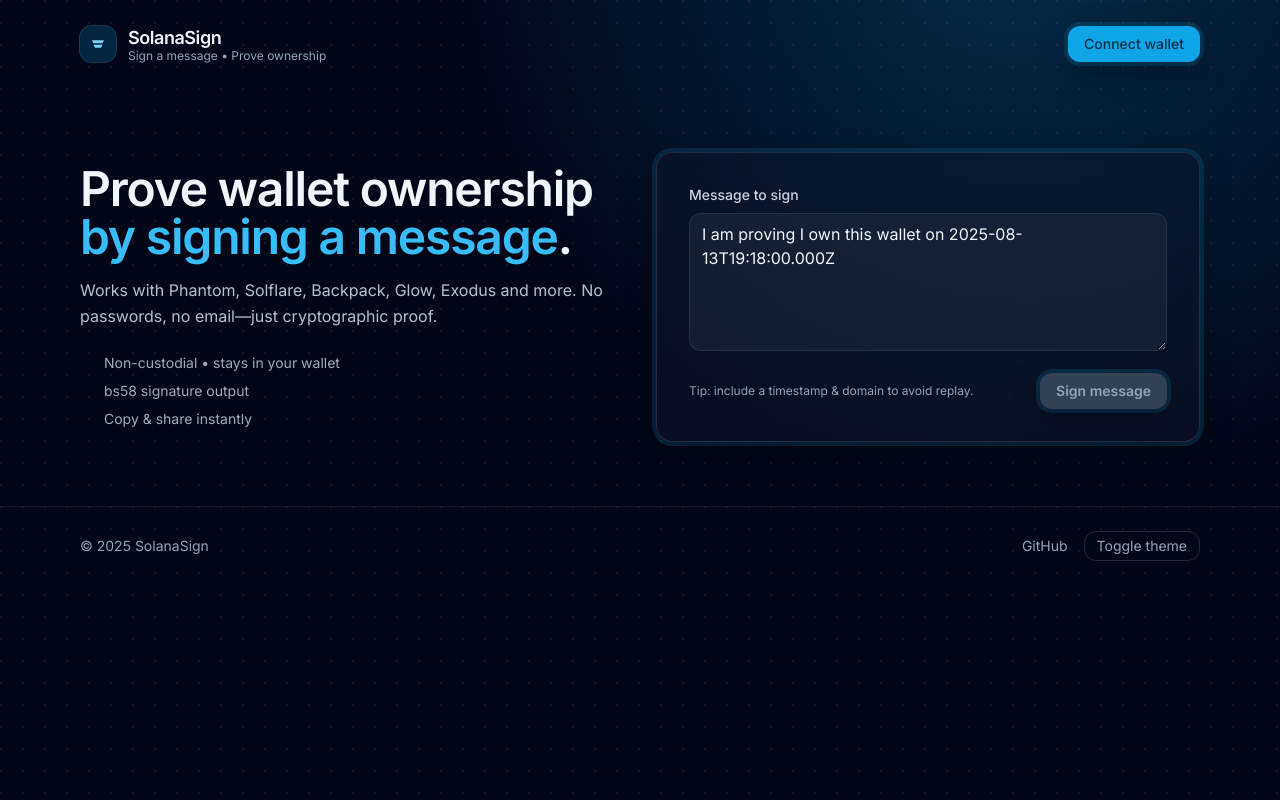
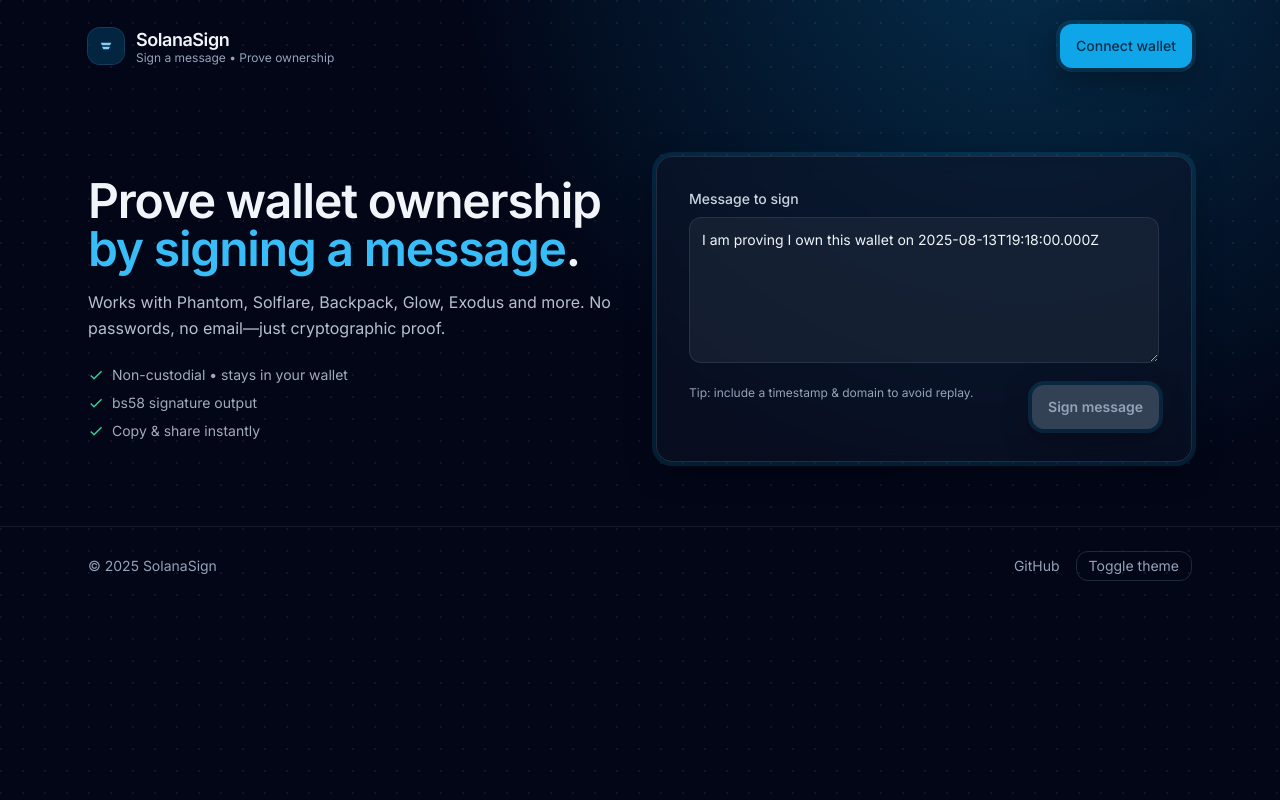
Before and after one commit to mjukilo/solanasign.io, a React (Vite) app: page / in a window 1280 px wide. Built offline with nearby package versions, Linux system fonts and the light colour scheme; the HTML template or start-up script is replaced by a standard one.

Commit message:
Update App.tsx

```diff
--- a/src/App.tsx
+++ b/src/App.tsx
@@ -1,25 +1,84 @@
 import { useState } from "react";
 import bs58 from "bs58";
-import { WALLETS, WalletId, connectWalletById, disconnectProvider } from "./wallets";
+import { WalletPicker } from "./WalletPicker";
+import { connectWalletById, disconnectProvider, WalletId } from "./wallets";
 
+/* --- Icônes inline --- */
+function CheckIcon(props: React.SVGProps<SVGSVGElement>) {
+  return (
+    <svg viewBox="0 0 24 24" aria-hidden="true" {...props}>
+      <path fill="currentColor" d="M9 16.2 4.8 12l-1.4 1.4L9 19 21 7l-1.4-1.4z" />
+    </svg>
+  );
+}
+function ClipboardIcon(props: React.SVGProps<SVGSVGElement>) {
+  return (
+    <svg viewBox="0 0 24 24" aria-hidden="true" {...props}>
+      <path fill="currentColor" d="M16 4h-1a2 2 0 0 0-4 0H10a2 2 0 0 0-2 2v1H7a2 2 0 0 0-2 2v9a2 2 0 0 0 2 2h10a2 2 0 0 0 2-2V9a2 2 0 0 0-2-2h-1V6a2 2 0 0 0-2-2zm-3 0a1 1 0 0 1 1 1v1h-2V5a1 1 0 0 1 1-1z" />
+    </svg>
+  );
+}
+function ExternalIcon(props: React.SVGProps<SVGSVGElement>) {
+  return (
+    <svg viewBox="0 0 24 24" aria-hidden="true" {...props}>
+      <path fill="currentColor" d="M14 3h7v7h-2V6.41l-9.29 9.3-1.42-1.42 9.3-9.29H14V3zM5 5h6v2H7v10h10v-4h2v6H5V5z" />
+    </svg>
+  );
+}
+function LogoMark(props: React.SVGProps<SVGSVGElement>) {
+  return (
+    <svg viewBox="0 0 24 24" aria-hidden="true" {...props}>
+      <path fill="currentColor" d="M4 7h16l-2 4H6l-2-4zm2 6h12l-2 4H8l-2-4z" />
+    </svg>
+  );
+}
+
+/* --- UI utils --- */
 function Copy({ text }: { text: string }) {
   const [ok, setOk] = useState(false);
   return (
     <button
-      onClick={async () => { await navigator.clipboard.writeText(text); setOk(true); setTimeout(()=>setOk(false), 1200); }}
+      aria-label="Copy signature to clipboard"
+      onClick={async () => {
+        await navigator.clipboard.writeText(text);
+        setOk(true);
+        setTimeout(() => setOk(false), 1200);
+      }}
       className="inline-flex items-center gap-2 rounded-xl border border-slate-700/60 bg-slate-800/60 px-3 py-2 text-sm hover:bg-slate-800 transition"
       title="Copy to clipboard"
     >
-      <span className="i-lucide-clipboard h-4 w-4" />
+      <ClipboardIcon className="h-4 w-4" />
       {ok ? "Copied!" : "Copy"}
     </button>
   );
 }
+function MobileActionBar({ disabled, onSign }: { disabled: boolean; onSign: () => void }) {
+  return (
+    <div
+      className="fixed inset-x-0 bottom-0 z-50 border-t border-slate-800/70 bg-slate-950/85 backdrop-blur supports-[backdrop-filter]:bg-slate-950/60 md:hidden"
+      style={{ paddingBottom: "env(safe-area-inset-bottom)" }}
+    >
+      <div className="mx-auto max-w-6xl px-4 py-3">
+        <button
+          onClick={onSign}
+          disabled={disabled}
+          className={`w-full rounded-xl px-4 py-3 text-sm font-semibold transition ${
+            disabled ? "bg-slate-700 text-slate-400 cursor-not-allowed" : "bg-sky-500 text-sky-950 hover:bg-sky-400"
+          }`}
+        >
+          {disabled ? "Ready to sign…" : "Sign message"}
+        </button>
+      </div>
+    </div>
+  );
+}
 
+/* --- App (custom modal flow) --- */
 export default function App() {
+  const [pickerOpen, setPickerOpen] = useState(false);
+  const [connectedWith, setConnectedWith] = useState<WalletId | null>(null);
   const [provider, setProvider] = useState<any>(null);
   const [pubkey, setPubkey] = useState<string | null>(null);
-  const [pickerOpen, setPickerOpen] = useState(false);
 
   const [msg, setMsg] = useState("I am proving I own this wallet on " + new Date().toISOString());
   const [sig, setSig] = useState<string | null>(null);
@@ -27,16 +86,18 @@ export default function App() {
 
   const connected = !!provider && !!pubkey;
   const disabled = !connected || !msg.trim() || busy;
+  const shortKey = pubkey ?? undefined;
 
-  async function pickWallet(id: WalletId) {
-    setPickerOpen(false);
+  async function handlePick(id: WalletId) {
     try {
       const res = await connectWalletById(id);
-      if (!res) return; // redirection install si non détecté
+      if (!res) return; // redirigé vers install
       setProvider(res.provider);
       setPubkey(res.publicKey);
+      setConnectedWith(id);
+      setPickerOpen(false);
     } catch {
-      // utilisateur a annulé : on ignore
+      // ignore
     }
   }
 
@@ -44,6 +105,7 @@ export default function App() {
     await disconnectProvider(provider);
     setProvider(null);
     setPubkey(null);
+    setConnectedWith(null);
   }
 
   async function sign() {
@@ -52,19 +114,20 @@ export default function App() {
       return;
     }
     if (!provider?.signMessage) {
-      alert("This wallet does not support signMessage.");
+      alert("Ce wallet ne supporte pas signMessage.");
       return;
     }
     setBusy(true);
     setSig(null);
     try {
       const encoded = new TextEncoder().encode(msg);
+      // certains wallets renvoient directement Uint8Array, d'autres { signature }
       const res: any = await provider.signMessage(encoded, "utf8").catch(() => provider.signMessage(encoded));
       const raw: Uint8Array = res?.signature ?? res;
       setSig(bs58.encode(raw));
     } catch (e) {
       console.error(e);
-      alert("Signature cancelled or failed.");
+      alert("Signature annulée ou échouée.");
     } finally {
       setBusy(false);
     }
@@ -72,7 +135,7 @@ export default function App() {
 
   return (
     <div className="min-h-screen relative overflow-hidden">
-      {/* Fond */}
+      {/* Background */}
       <div className="pointer-events-none absolute inset-0">
         <div className="absolute inset-0 bg-[radial-gradient(60rem_60rem_at_80%_-10%,rgba(14,165,233,.25),transparent_60%)]" />
         <div className="absolute inset-0 bg-grid bg-[length:22px_22px]" />
@@ -80,35 +143,35 @@ export default function App() {
 
       {/* Header */}
       <header className="relative z-10">
-        <div className="mx-auto max-w-6xl px-4 py-6 flex items-center justify-between">
+        <div className="mx-auto max-w-6xl px-4 sm:px-6 py-4 sm:py-6 flex items-center justify-between gap-3">
           <a href="/" className="flex items-center gap-3">
             <div className="h-9 w-9 rounded-xl bg-sky-500/20 ring-1 ring-sky-400/30 backdrop-blur flex items-center justify-center">
-              <svg width="18" height="18" viewBox="0 0 24 24" className="text-sky-300">
-                <path fill="currentColor" d="M4 7h16l-2 4H6l-2-4zm2 6h12l-2 4H8l-2-4z"/>
-              </svg>
+              <LogoMark className="h-4 w-4 text-sky-300" />
             </div>
             <div>
               <p className="text-lg font-semibold tracking-tight">SolanaSign</p>
               <p className="text-xs text-slate-400 -mt-1">Sign a message • Prove ownership</p>
             </div>
           </a>
-          <div className="flex items-center gap-3">
-            {connected ? (
-              <span className="text-xs rounded-full bg-emerald-400/10 border border-emerald-400/30 px-3 py-1 text-emerald-300">
-                {pubkey?.slice(0,4)}…{pubkey?.slice(-4)}
+
+          <div className="flex items-center gap-3 w-full max-w-[60%] justify-end">
+            {connected && shortKey && (
+              <span className="max-w-[40vw] truncate text-xs rounded-full bg-emerald-400/10 border border-emerald-400/30 px-3 py-1 text-emerald-300">
+                {shortKey.slice(0, 4)}…{shortKey.slice(-4)}
               </span>
-            ) : null}
+            )}
+
             {!connected ? (
               <button
                 onClick={() => setPickerOpen(true)}
-                className="rounded-xl px-4 py-2 text-sm font-medium bg-sky-500 text-sky-950 hover:bg-sky-400 transition shadow-glow"
+                className="w-full md:w-auto rounded-xl px-4 py-3 text-sm font-medium bg-sky-500 text-sky-950 hover:bg-sky-400 transition shadow-glow"
               >
                 Connect wallet
               </button>
             ) : (
               <button
                 onClick={disconnect}
-                className="rounded-xl px-4 py-2 text-sm font-medium bg-slate-700 text-slate-200 hover:bg-slate-600 transition"
+                className="w-full md:w-auto rounded-xl px-4 py-3 text-sm font-medium bg-slate-700 text-slate-200 hover:bg-slate-600 transition"
               >
                 Disconnect
               </button>
@@ -117,40 +180,57 @@ export default function App() {
         </div>
       </header>
 
-      {/* Hero + Card */}
+      {/* Main */}
       <main className="relative z-10">
-        <section className="mx-auto max-w-6xl px-4 py-10 md:py-16">
-          <div className="grid md:grid-cols-2 gap-8 items-stretch">
+        <section className="mx-auto max-w-6xl px-4 sm:px-6 py-10 md:py-16">
+          <div className="grid md:grid-cols-2 gap-6 md:gap-8 items-stretch">
+            {/* Left column */}
             <div className="flex flex-col justify-center">
               <h1 className="text-3xl md:text-5xl font-semibold tracking-tight">
-                Prove wallet ownership<br/><span className="text-sky-400">by signing a message</span>.
+                Prove wallet ownership
+                <br />
+                <span className="text-sky-400">by signing a message</span>.
               </h1>
               <p className="mt-4 text-slate-300/90 leading-relaxed">
-                Works with Phantom, Solflare, Backpack, Glow, Exodus and more. No passwords, no email—just cryptographic proof.
+                Works with Phantom, Solflare, Backpack, Glow, Exodus and more.
+                No passwords, no email—just cryptographic proof.
               </p>
               <ul className="mt-6 space-y-2 text-slate-300/80 text-sm">
-                <li className="flex items-center gap-2"><span className="i-lucide-check h-4 w-4 text-emerald-400" /> Non-custodial • stays in your wallet</li>
-                <li className="flex items-center gap-2"><span className="i-lucide-check h-4 w-4 text-emerald-400" /> bs58 signature output</li>
-                <li className="flex items-center gap-2"><span className="i-lucide-check h-4 w-4 text-emerald-400" /> Copy & share instantly</li>
+                <li className="flex items-center gap-2">
+                  <CheckIcon className="h-4 w-4 text-emerald-400" />
+                  Non-custodial • stays in your wallet
+                </li>
+                <li className="flex items-center gap-2">
+                  <CheckIcon className="h-4 w-4 text-emerald-400" />
+                  bs58 signature output
+                </li>
+                <li className="flex items-center gap-2">
+                  <CheckIcon className="h-4 w-4 text-emerald-400" />
+                  Copy & share instantly
+                </li>
               </ul>
             </div>
 
-            <div className="rounded-2xl border border-slate-700/60 bg-slate-900/50 backdrop-blur p-6 md:p-8 shadow-glow">
+            {/* Card */}
+            <div className="rounded-2xl border border-slate-700/60 bg-slate-900/50 backdrop-blur p-4 sm:p-8 shadow-glow">
               <label className="block text-sm font-medium text-slate-300">Message to sign</label>
               <textarea
                 value={msg}
-                onChange={(e)=>setMsg(e.target.value)}
-                rows={5}
+                onChange={(e) => setMsg(e.target.value)}
+                rows={6}
+                inputMode="text"
                 placeholder="Write the exact message you want to sign"
-                className="mt-2 w-full resize-y rounded-xl border border-slate-700/60 bg-slate-800/60 px-3 py-2 text-slate-100 placeholder:text-slate-500 focus:outline-none focus:ring-4 focus:ring-brand.ring"
+                className="mt-2 w-full rounded-xl border border-slate-700/60 bg-slate-800/60 px-3 py-3 text-base md:text-sm text-slate-100 placeholder:text-slate-500 focus:outline-none focus:ring-4 focus:ring-brand.ring"
               />
 
-              <div className="mt-4 flex items-center justify-between">
-                <p className="text-xs text-slate-400">Tip: include a timestamp & domain to avoid replay.</p>
+              <div className="mt-4 flex flex-col md:flex-row items-center gap-3 md:gap-4 justify-between">
+                <p className="text-xs text-slate-400 self-start">Tip: include a timestamp & domain to avoid replay.</p>
                 <button
                   onClick={sign}
                   disabled={disabled}
-                  className={`rounded-xl px-4 py-2 text-sm font-semibold transition shadow-glow ${disabled ? "bg-slate-700 text-slate-400 cursor-not-allowed" : "bg-sky-500 text-sky-950 hover:bg-sky-400"}`}
+                  className={`w-full md:w-auto rounded-xl px-4 py-3 text-sm font-semibold transition shadow-glow ${
+                    disabled ? "bg-slate-700 text-slate-400 cursor-not-allowed" : "bg-sky-500 text-sky-950 hover:bg-sky-400"
+                  }`}
                 >
                   {busy ? "Signing…" : "Sign message"}
                 </button>
@@ -162,19 +242,26 @@ export default function App() {
                   <div className="mt-2 rounded-xl border border-slate-700/60 bg-slate-800/60 p-3 text-xs break-all">
                     {sig}
                   </div>
-                  <div className="mt-3 flex items-center gap-3">
+                  <div className="mt-3 flex flex-wrap items-center gap-3">
                     <Copy text={sig} />
-                    <a
-                      href={`https://explorer.solana.com/address/${pubkey ?? ""}`}
-                      target="_blank"
-                      className="inline-flex items-center gap-2 text-sm underline decoration-dotted hover:opacity-90"
-                    >
-                      <span className="i-lucide-external-link h-4 w-4" /> View wallet on Explorer
-                    </a>
+                    {shortKey && (
+                      <a
+                        aria-label="Open wallet in Solana Explorer"
+                        href={`https://explorer.solana.com/address/${shortKey}`}
+                        target="_blank"
+                        rel="noreferrer"
+                        className="inline-flex items-center gap-2 text-sm underline decoration-dotted hover:opacity-90"
+                      >
+                        <ExternalIcon className="h-4 w-4" />
+                        View wallet on Explorer
+                      </a>
+                    )}
                   </div>
 
                   <details className="mt-4 group">
-                    <summary className="cursor-pointer text-sm text-slate-300/90 hover:text-slate-200">How to verify this signature</summary>
+                    <summary className="cursor-pointer text-sm text-slate-300/90 hover:text-slate-200">
+                      How to verify this signature
+                    </summary>
                     <div className="mt-3 text-sm text-slate-300/80 space-y-2">
                       <p>Use <code>tweetnacl</code> or <code>@solana/web3.js</code> to verify the signature bytes over the exact same message, using the wallet public key.</p>
                       <p className="text-slate-400">Make sure the verifier encodes the message as UTF-8 and decodes the signature from base58.</p>
@@ -185,16 +272,19 @@ export default function App() {
             </div>
           </div>
         </section>
+
+        {/* Mobile bottom action bar */}
+        {connected && msg.trim().length > 0 && <MobileActionBar disabled={disabled} onSign={sign} />}
       </main>
 
       {/* Footer */}
       <footer className="relative z-10 border-t border-slate-800/60">
-        <div className="mx-auto max-w-6xl px-4 py-6 text-sm text-slate-400 flex flex-wrap items-center justify-between gap-3">
+        <div className="mx-auto max-w-6xl px-4 sm:px-6 py-4 sm:py-6 text-sm text-slate-400 flex flex-wrap items-center justify-between gap-3">
           <span>© {new Date().getFullYear()} SolanaSign</span>
           <div className="flex items-center gap-4">
             <a className="hover:text-slate-200" href="https://github.com/mjukilo/solanasign.io">GitHub</a>
             <button
-              onClick={()=>document.documentElement.classList.toggle('dark')}
+              onClick={() => document.documentElement.classList.toggle("dark")}
               className="rounded-xl border border-slate-700/60 px-3 py-1"
               title="Toggle dark mode"
             >
@@ -204,36 +294,8 @@ export default function App() {
         </div>
       </footer>
 
-      {/* ===== Modal React (sélecteur de wallets) ===== */}
-      {pickerOpen && (
-        <div className="fixed inset-0 z-50" role="dialog" aria-modal="true" onClick={() => setPickerOpen(false)}>
-          <div className="absolute inset-0 bg-black/60" />
-          <div
-            className="relative mx-auto mt-24 w-[92%] max-w-md rounded-2xl border border-slate-700 bg-slate-900 text-slate-100 shadow-2xl"
-            onClick={(e) => e.stopPropagation()}
-          >
-            <div className="border-b border-slate-800 px-5 py-4 text-sm font-semibold">Choose a wallet</div>
-            <div className="grid grid-cols-1 sm:grid-cols-2 gap-2 p-3">
-              {WALLETS.map((w) => (
-                <button
-                  key={w.id}
-                  onClick={() => pickWallet(w.id)}
-                  className="flex items-center gap-3 rounded-xl border border-slate-700/70 bg-slate-800/50 px-3 py-3 text-left hover:bg-slate-800 transition"
-                >
-                  <img src={w.icon} alt={w.label} className="h-7 w-7 rounded-md object-cover" />
-                  <div>
-                    <div className="text-sm font-medium">{w.label}</div>
-                    <div className="text-xs text-slate-400">Extension / Mobile app</div>
-                  </div>
-                </button>
-              ))}
-            </div>
-            <div className="px-5 pb-4 pt-2 text-xs text-slate-400">
-              Mobile tip: open this page inside your wallet’s in-app browser.
-            </div>
-          </div>
-        </div>
-      )}
+      {/* Modal */}
+      <WalletPicker open={pickerOpen} onClose={() => setPickerOpen(false)} onPick={handlePick} />
     </div>
   );
 }
```
